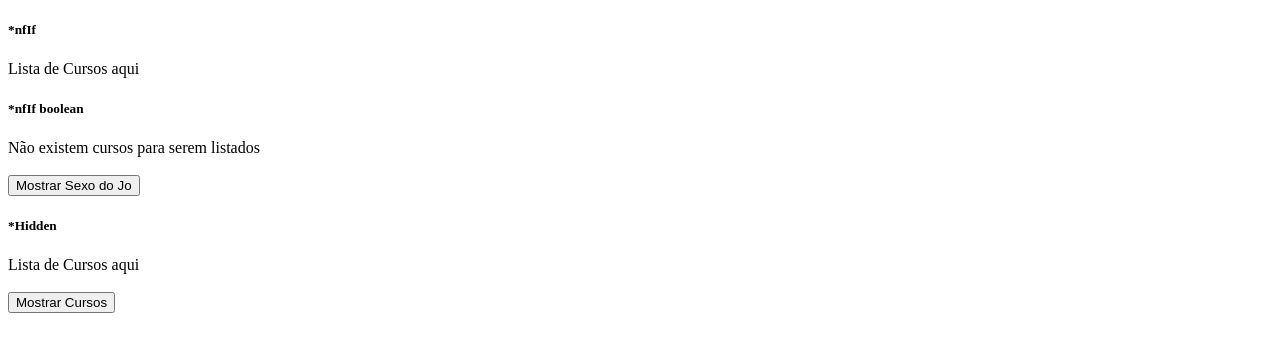
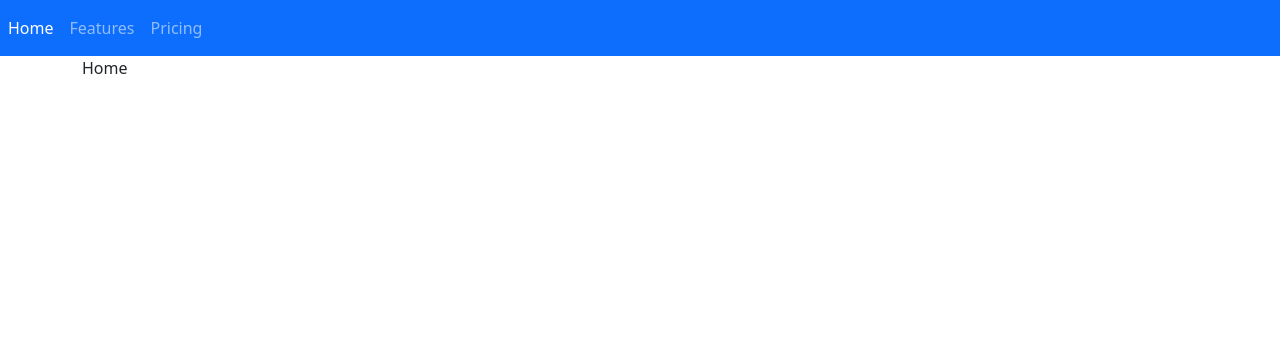
Before and after one commit to DiegoCanuto/projetos-estudo-angular2, an Angular app in the folder 04-diretivas/: page / in a window 1280 px wide. Shown: the top 352 px of the page. Built offline with nearby package versions, Linux system fonts and the light colour scheme.

Commit message:
diretiva ng switch

```diff
--- a/04-diretivas/package.json
+++ b/04-diretivas/package.json
@@ -18,6 +18,7 @@
     "@angular/platform-browser": "~13.2.0",
     "@angular/platform-browser-dynamic": "~13.2.0",
     "@angular/router": "~13.2.0",
+    "bootstrap": "^5.1.3",
     "rxjs": "~7.5.0",
     "tslib": "^2.3.0",
     "zone.js": "~0.11.4"
--- a/04-diretivas/src/app/app.component.html
+++ b/04-diretivas/src/app/app.component.html
@@ -1 +1,2 @@
-<app-diretiva-ngif></app-diretiva-ngif>
+<!--app-diretiva-ngif></app-diretiva-ngif-->
+<app-ngswitch></app-ngswitch>
--- a/04-diretivas/src/app/app.module.ts
+++ b/04-diretivas/src/app/app.module.ts
@@ -3,11 +3,13 @@ import { BrowserModule } from '@angular/platform-browser';
 
 import { AppComponent } from './app.component';
 import { DiretivaNgifComponent } from './diretiva-ngif/diretiva-ngif.component';
+import { NgswitchComponent } from './ngswitch/ngswitch.component';
 
 @NgModule({
   declarations: [
     AppComponent,
-    DiretivaNgifComponent
+    DiretivaNgifComponent,
+    NgswitchComponent
   ],
   imports: [
     BrowserModule
--- /dev/null
+++ b/04-diretivas/src/app/ngswitch/ngswitch.component.html
@@ -0,0 +1,26 @@
+<nav class="navbar navbar-expand-lg navbar-dark bg-primary">
+
+    <div class="collapse navbar-collapse" id="navbarNav">
+      <ul class="navbar-nav" >
+        <li class="nav-item">
+          <a class="nav-link" [class.active]="aba =='home'" (click)="aba= 'home'">Home</a>
+        </li>
+        <li class="nav-item">
+          <a class="nav-link" [class.active]="aba =='Features'" (click)="aba= 'Features'">Features</a>
+        </li>
+        <li class="nav-item">
+          <a class="nav-link" [class.active]="aba =='Pricing'" (click)="aba= 'Pricing'">Pricing</a>
+        </li>
+
+      </ul>
+    </div>
+  </nav>
+
+  <div class="container" [ngSwitch]="aba">
+
+    <p *ngSwitchCase="'Features'">Modo Features Ativado</p>
+    <p *ngSwitchCase="'Pricing'"> Modo Pricing Ativado</p>
+    <p *ngSwitchDefault>Home</p>
+
+
+  </div>
--- /dev/null
+++ b/04-diretivas/src/app/ngswitch/ngswitch.component.ts
@@ -0,0 +1,16 @@
+import { Component, OnInit } from '@angular/core';
+
+@Component({
+  selector: 'app-ngswitch',
+  templateUrl: './ngswitch.component.html',
+  styleUrls: ['./ngswitch.component.scss']
+})
+export class NgswitchComponent implements OnInit {
+
+  aba: string = 'home';
+  constructor() { }
+
+  ngOnInit(): void {
+  }
+
+}
--- a/04-diretivas/src/styles.scss
+++ b/04-diretivas/src/styles.scss
@@ -1 +1,2 @@
 /* You can add global styles to this file, and also import other style files */
+@import '~bootstrap/dist/css/bootstrap.min.css';
```
Also changed, not shown: 04-diretivas/src/app/ngswitch/ngswitch.component.scss (added), 2 other files (tests, documents, lock files or other folders).
